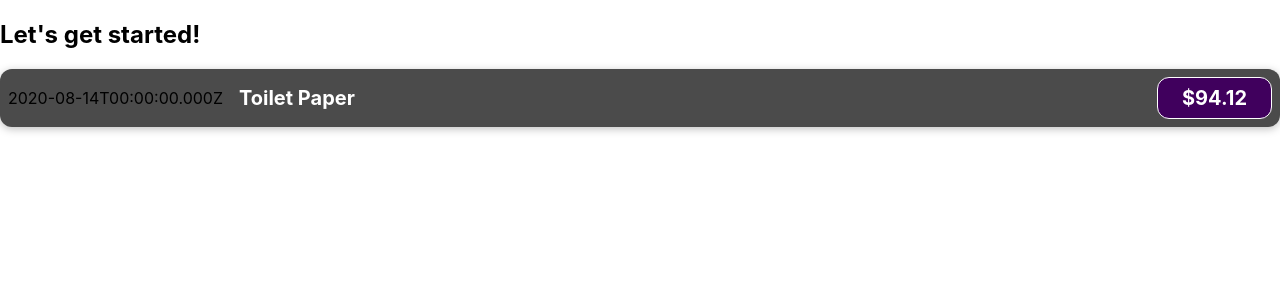
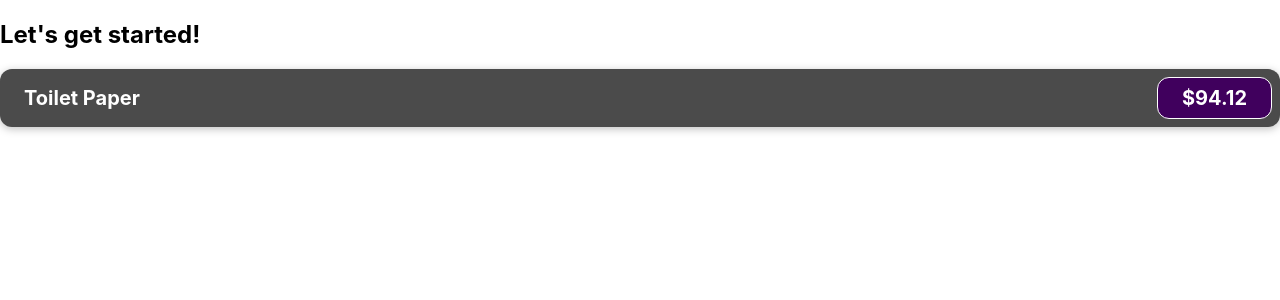
Before and after one commit to tedinh/react-complete-guide, a React (Create React App) app: page / in a window 1280 px wide. Shown: the top 300 px of the page. Built offline with nearby package versions, Linux system fonts and the light colour scheme.

Commit message:
daily commit

```diff
--- a/src/components/ExpenseItem.js
+++ b/src/components/ExpenseItem.js
@@ -3,7 +3,7 @@ import './ExpenseItem.css';
 function ExpenseItem(props) {
     return (
         <div className='expense-item'>
-            <div>{props.date.toISOString()}</div>
+            {/* <div>{props.date.toISOString()}</div> */}
             <div className='expense-item__description'>
                 <h2>{props.title}</h2>
                 <div className='expense-item__price'>${props.amount}</div>
```
